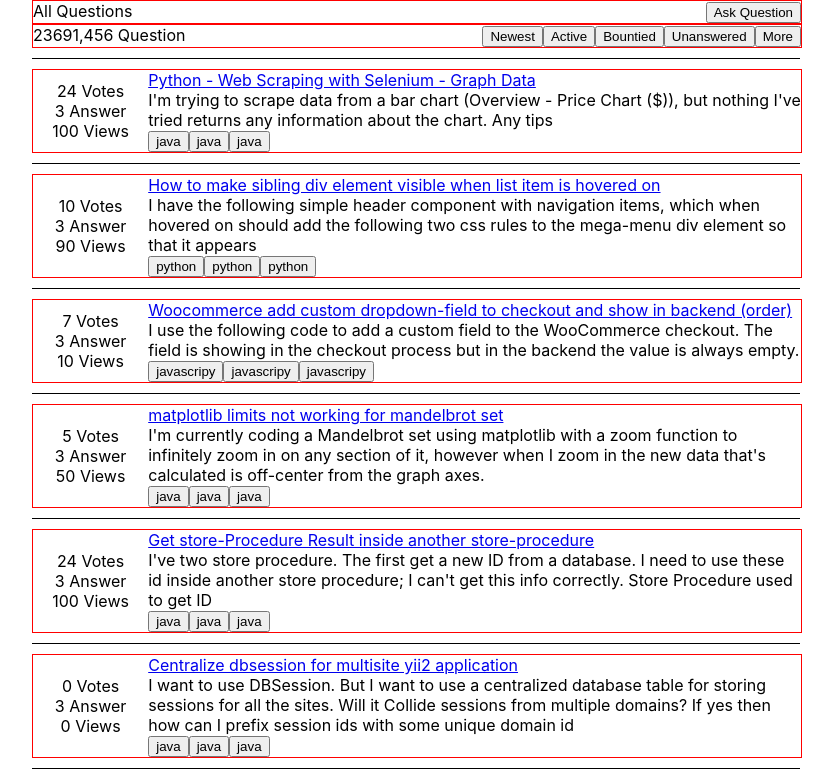
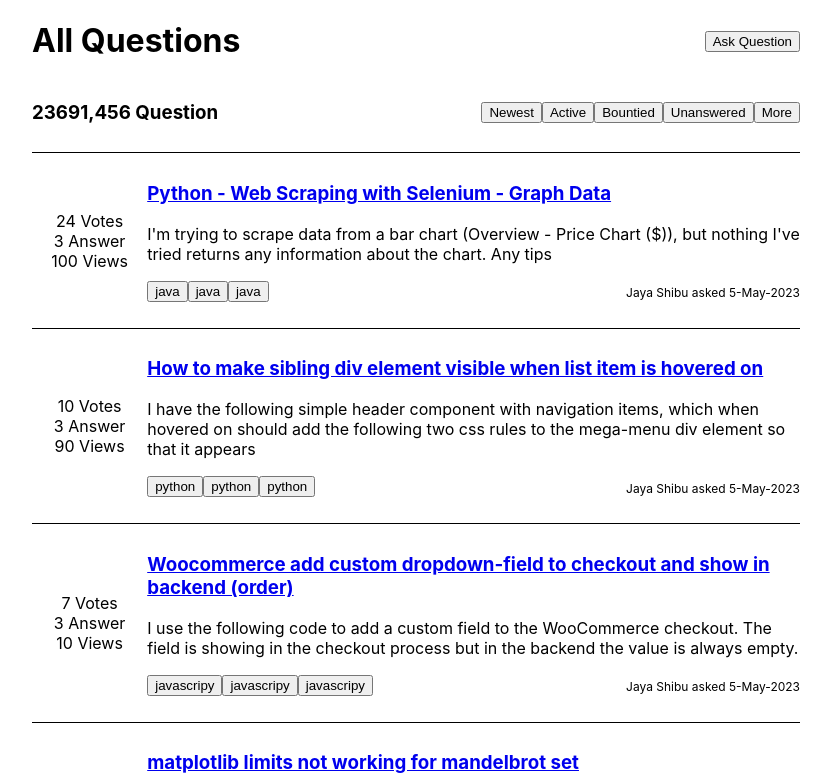
Before and after one commit to jayashibus/stackoverflow, a React (Create React App) app: page / in a window 1280 px wide. Shown: the top 778 px of the page, without its empty margins (224-1057 px from the left). Built offline with nearby package versions, Linux system fonts and the light colour scheme.

Commit message:
Pagination Added

```diff
--- a/src/App.css
+++ b/src/App.css
@@ -8,7 +8,7 @@
   width: 100%;
   display: flex;
   flex-direction: row;
-  border: solid 1px red;
+  /* border: solid 1px rgb(144, 143, 143); */
   justify-content: space-between;
 }
 .Title-left {
@@ -17,6 +17,7 @@
 
 .Button-right {
   align-self: flex-end;
+  align-self: center;
 }
 .Button-left {
   align-self: flex-start;
@@ -59,3 +60,24 @@
   display: flex;
   flex-direction: column;
 }
+.h1 {
+  line-height: 1.3;
+  margin: 0 0 1em;
+  font-size: 1em;
+}
+
+.h3 {
+  line-height: 1.3;
+  margin: 0 0 1em;
+  font-size: 0.5em;
+}
+.h3 blue {
+  color: rgb(243, 81, 12);
+}
+
+.Bottom-space {
+  margin-bottom: 1em;
+}
+.smallfont {
+  font-size: 12px;
+}
--- a/src/Component/ListAll/AllList.jsx
+++ b/src/Component/ListAll/AllList.jsx
@@ -22,13 +22,20 @@ const AllList = ({
         </div>
         <div className="List-vertical-right">
           <div>
-            <Link to={`/detail/${id}`}>{title}</Link>
+            <Link to={`/detail/${id}`}>
+              <h3 className="blue">{title}</h3>
+            </Link>
           </div>
-          <div>{question}</div>
-          <div className="Button-left ">
-            <button> {tag} </button>
-            <button> {tag} </button>
-            <button> {tag} </button>
+          <div className="Bottom-space">{question}</div>
+          <div className="List-container">
+            <div className="Button-left Bottom-space">
+              <button> {tag} </button>
+              <button> {tag} </button>
+              <button> {tag} </button>
+            </div>
+            <div className="Button-right Bottom-space smallfont">
+              {author} asked {created}
+            </div>
           </div>
         </div>
       </div>
--- a/src/Component/ListAll/List.jsx
+++ b/src/Component/ListAll/List.jsx
@@ -1,12 +1,26 @@
 import React, { useEffect, useState } from "react";
 import { Link } from "react-router-dom";
 import AllList from "./AllList";
+import Pagination from "./Pagination";
 
 const List = ({ data }) => {
+  const [currentPage, setCurrentPage] = useState(1);
+  const [itemsPerPage, setItemsPerPage] = useState(15);
+
+  const handlePageChange = (pageNumber) => {
+    setCurrentPage(pageNumber);
+  };
+
+  const indexOfLastItem = currentPage * itemsPerPage;
+  const indexOfFirstItem = indexOfLastItem - itemsPerPage;
+  const currentItems = data.slice(indexOfFirstItem, indexOfLastItem);
+
   return (
     <>
       <div className="List-container">
-        <div className="Title-left">All Questions</div>
+        <div className="Title-left">
+          <h1>All Questions</h1>
+        </div>
         <div className="Button-right ">
           <Link to="/askquestion">
             <button> Ask Question </button>
@@ -14,7 +28,9 @@ const List = ({ data }) => {
         </div>
       </div>
       <div className="List-container">
-        <div className="Title-left">23691,456 Question</div>
+        <div className="Title-left">
+          <h3>23691,456 Question</h3>
+        </div>
         <div className="Button-right ">
           <button> Newest </button>
           <button> Active </button>
@@ -24,21 +40,17 @@ const List = ({ data }) => {
         </div>
       </div>
       <div className="divider"> </div>
-      {data.map((item) => (
+      {currentItems.map((item) => (
         <AllList key={item.id} {...item} />
       ))}
 
       <div className="List-container">
-        <div className="pagination">
-          <a href="#">&laquo;</a>
-          <a href="#">1</a>
-          <a href="#">2</a>
-          <a href="#">3</a>
-          <a href="#">4</a>
-          <a href="#">5</a>
-          <a href="#">6</a>
-          <a href="#">&raquo;</a>
-        </div>
+        <Pagination
+          itemsPerPage={itemsPerPage}
+          totalItems={data.length}
+          currentPage={currentPage}
+          onPageChange={handlePageChange}
+        />
 
         <div className="Button-right ">
           <div className="pagination">
--- /dev/null
+++ b/src/Component/ListAll/Pagination.js
@@ -0,0 +1,31 @@
+const Pagination = ({
+  itemsPerPage,
+  totalItems,
+  currentPage,
+  onPageChange,
+}) => {
+  const pageNumbers = [];
+
+  for (let i = 1; i <= Math.ceil(totalItems / itemsPerPage); i++) {
+    pageNumbers.push(i);
+  }
+
+  return (
+    <nav>
+      <div className="pagination">
+        {pageNumbers.map((number) => (
+          <a
+            key={number}
+            onClick={() => onPageChange(number)}
+            href="#"
+            className={`page-link ${currentPage === number ? "active" : ""}`}
+          >
+            {number}
+          </a>
+        ))}
+      </div>
+    </nav>
+  );
+};
+
+export default Pagination;
```
